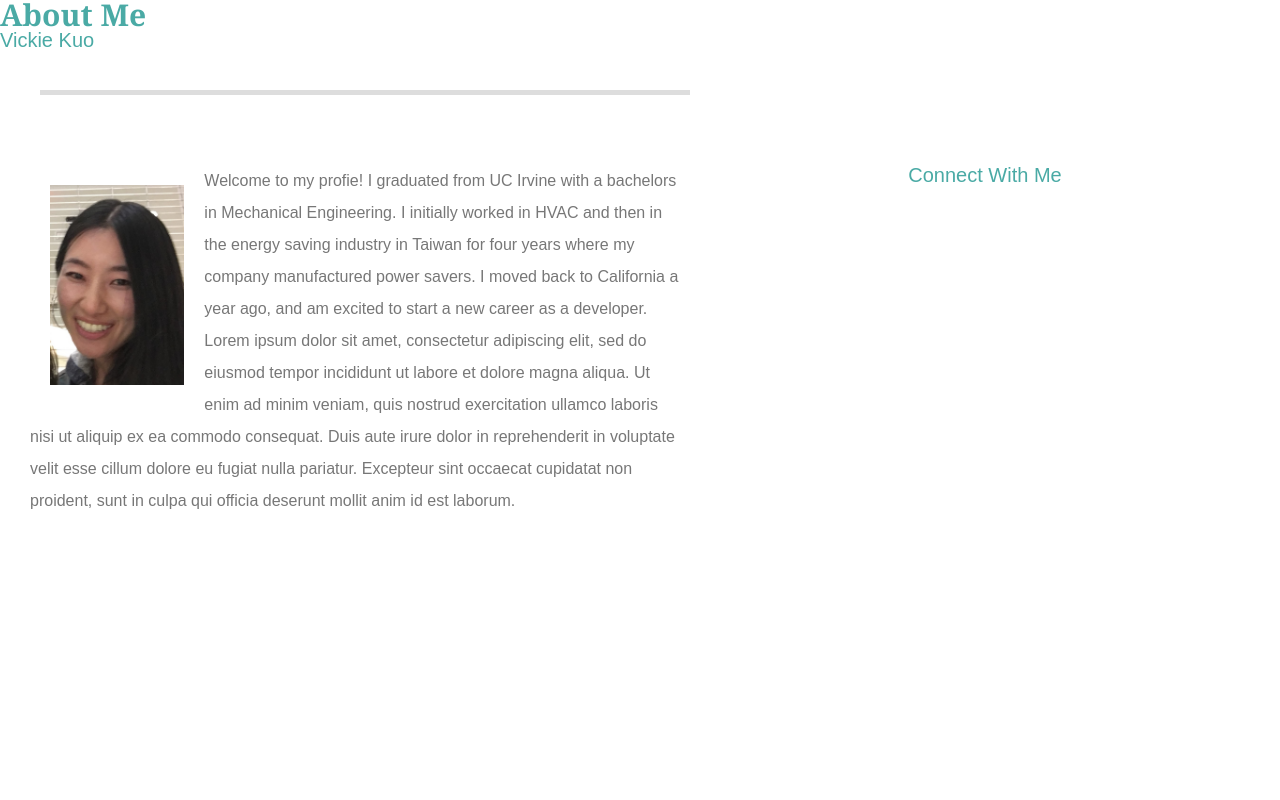
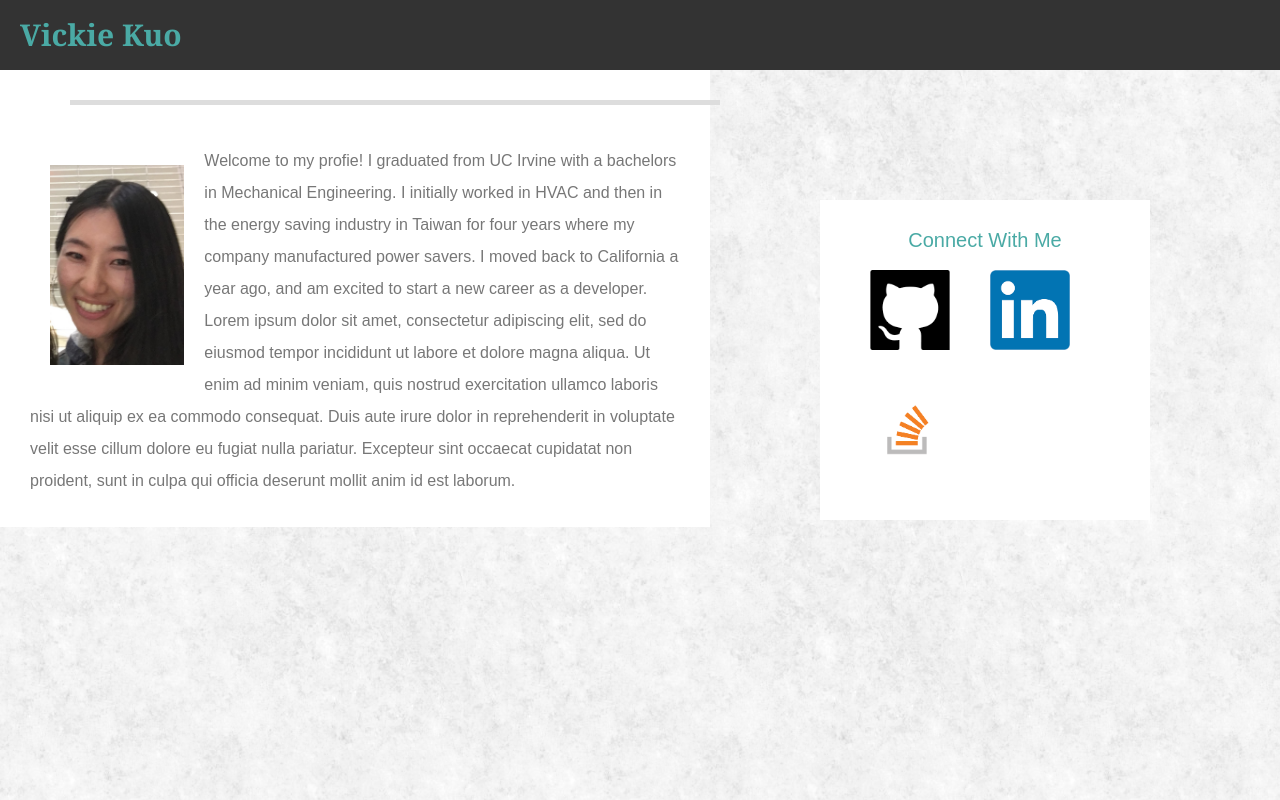
Before and after one commit to jia-qi/Basic-Portfolio, a plain HTML site: page ~tm1B8B.html in a window 1280 px wide. Drawn offline with Linux system fonts and the light colour scheme.

Commit message:
First commit

```diff
--- a/assets/css/style.css
+++ b/assets/css/style.css
@@ -1,3 +1,13 @@
+div#fixedheader{
+ position:fixed;
+ top:0px;
+ left:0px;
+ width:100%;
+ color:white;
+ background:#333;
+ padding:20px;
+  }
+
 h1{
    font-family: Georgia;
    color: #4aaaa5;
@@ -38,7 +48,7 @@ font-family:Arial;
  }
 
 body {
-    background-image: url("assets/images/snow.png");/*not working*/
+    background-image: url("../images/snow.png");/*not working*/
 
 }
 
@@ -56,9 +66,12 @@ body {
   float:right;
   position:relative;
   right:130px;
+  top:200px;
   text-align:center;
+ }
 
-   }
+ img.git{
+   margin:0; }
 
  /*form*/
 Form{
--- a/assets/css/~css.css
+++ b/assets/css/~css.css
@@ -1,3 +1,13 @@
+div#fixedheader{
+ position:fixed;
+ top:0px;
+ left:0px;
+ width:100%;
+ color:white;
+ background:#333;
+ padding:20px;
+  }
+
 h1{
    font-family: Georgia;
    color: #4aaaa5;
@@ -38,7 +48,7 @@ font-family:Arial;
  }
 
 body {
-    background-image: url("assets/images/snow.png");/*not working*/
+    background-image: url("../images/snow.png");/*not working*/
 
 }
 
@@ -56,9 +66,12 @@ body {
   float:right;
   position:relative;
   right:130px;
+  top:200px;
   text-align:center;
+ }
 
-   }
+ img.git{
+   margin:0; }
 
  /*form*/
 Form{
--- a/~tm1B8B.html
+++ b/~tm1B8B.html
@@ -9,49 +9,56 @@
 
   </head>
   <body ccID="262">
+    <div ccID="274" id="fixedheader">
+      <h1 ccID="304"> Vickie Kuo</h1>
+     </div>
 
-  <div ccID="276" class="section">
-    <div ccID="303" class="container_start">
-      <h1 ccID="340"> About Me </h1>
-      <h2 ccID="369"> Vickie Kuo </h2>
 
-	<div ccID="398" class="hline"></div>
+
+    <div ccID="367" class="boxed">
+	<h1 ccID="389">About Me</h1>
+
+	<div ccID="412" class="hline"></div>
+	<br ccID="441"></br>
+
+
+
+    <img ccID="466" src = "assets/images/profile.jpg" alt="profile" height="200" width "400">
+
+    <p ccID="554"> Welcome to my profie! I graduated from UC Irvine with a bachelors in Mechanical Engineering. I initially worked in HVAC and then in the
+    energy saving industry in Taiwan for four years where my company manufactured power savers. I moved back to California a year ago, and am excited to
+    start a new career as   a developer. </p>
+
+    <p ccID="905">Lorem ipsum dolor sit amet, consectetur adipiscing elit, sed do eiusmod tempor incididunt ut labore et dolore magna aliqua. Ut enim ad minim veniam,
+    quis nostrud exercitation ullamco laboris nisi ut aliquip ex ea commodo consequat. Duis aute irure dolor in reprehenderit in voluptate velit esse cillum
+    dolore eu fugiat nulla pariatur. Excepteur sint occaecat cupidatat non proident, sunt in culpa qui officia deserunt mollit anim id est laborum.<p ccID="1365">
 
   </div>
 
-  <div ccID="452" class="boxed">
+  <div ccID="1390" class="right_box">
 
+  <h2 ccID="1421"> Connect With Me </h2>
 
-    <img ccID="484" src = "assets/images/profile.jpg" alt="profile" height="200" width "400">
-
-    <p ccID="572"> Welcome to my profie! I graduated from UC Irvine with a bachelors in Mechanical Engineering. I initially worked in HVAC and then in the
-    energy saving industry in Taiwan for four years where my company manufactured power savers. I moved back to California a year ago, and am excited to
-    start a new career as   a developer. </p>
-
-    <p ccID="923">Lorem ipsum dolor sit amet, consectetur adipiscing elit, sed do eiusmod tempor incididunt ut labore et dolore magna aliqua. Ut enim ad minim veniam,
-    quis nostrud exercitation ullamco laboris nisi ut aliquip ex ea commodo consequat. Duis aute irure dolor in reprehenderit in voluptate velit esse cillum
-    dolore eu fugiat nulla pariatur. Excepteur sint occaecat cupidatat non proident, sunt in culpa qui officia deserunt mollit anim id est laborum.<p ccID="1383">
+  <img ccID="1455" src = "assets/images/git.png" alt="git" class="git" height="80" width "80">
+  <img ccID="1539" src = "assets/images/link.png" alt"linkedin" class="link" height="80" width "80">
+  <img ccID="1629" src = "assets/images/stack.png" alt"stack" class="link" height="80" width"80">
 
   </div>
 
-  <div ccID="1408" class="right_box">
-
-  <h2 ccID="1439"> Connect With Me </h2>
-
-  </div>
+  <div ccID="1734" id="fixedfooter">Bottom div content</div>
 
   <!--
 
-  <div ccID="1499" class="contact">
+  <div ccID="1800" class="contact">
 
-   <p ccID="1529"> You can contact me at my website at <a ccID="1569" href="www.yahoo.com">www.vickie.com<a ccID="1607"><p ccID="1610">
+   <p ccID="1830"> You can contact me at my website at <a ccID="1870" href="www.yahoo.com">www.vickie.com<a ccID="1908"><p ccID="1911">
 
-   <h2 ccID="1622"> <strong ccID="1627"> Contact Info </strong></h2>
+   <h2 ccID="1923"> <strong ccID="1928"> Contact Info </strong></h2>
 
-   <ul ccID="1672">
-     <li ccID="1683"> blah blah </li>
-	 <li ccID="1707"> blah blah </li>
-	 <li ccID="1731"> blah blah </li>
+   <ul ccID="1973">
+     <li ccID="1984"> blah blah </li>
+	 <li ccID="2008"> blah blah </li>
+	 <li ccID="2032"> blah blah </li>
    </ul>
   ->
   </div>
```
Also changed, not shown: contact.html (+1 -0 lines), index.html (+14 -7 lines), assets/images/git.png (added), assets/images/link.png (added), assets/images/stack.png (added).
